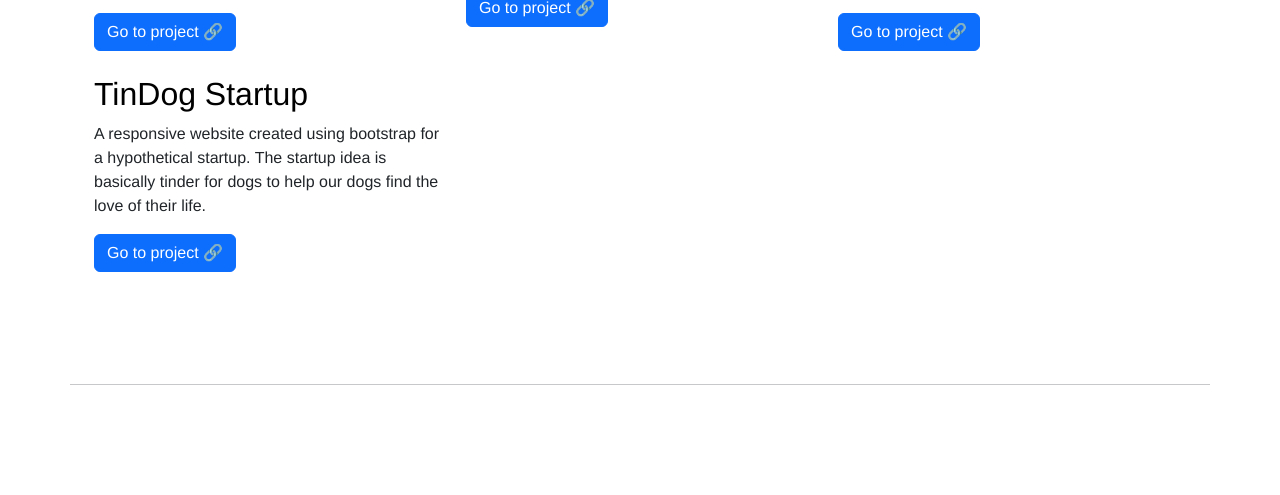
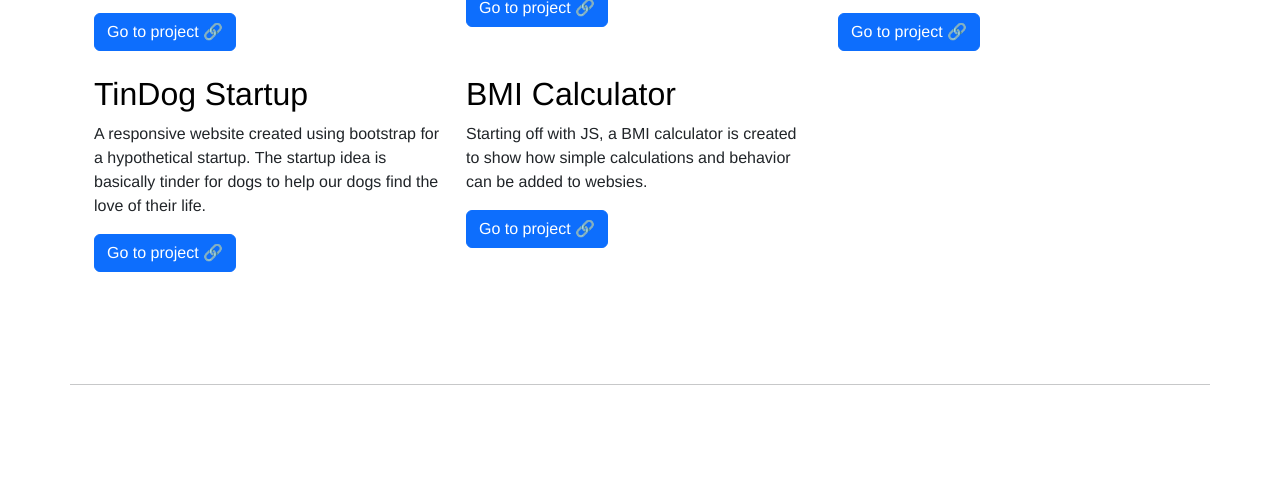
Before and after one commit to amrmagdy92/personal-site, a plain HTML site: page index.html in a window 1280 px wide. Shown: the part 3048-3543 px from the top of the page. Drawn offline with nearby package versions, Linux system fonts and the light colour scheme.

Commit message:
Added the BMI calculator to the website

```diff
--- a/index.html
+++ b/index.html
@@ -128,6 +128,15 @@
                             </a>
                         </div>
                     </div>
+                    <div class="col d-flex align-items-start">
+                        <div>
+                            <h3 class="fs-2 text-body-emphasis">BMI Calculator</h3>
+                            <p>Starting off with JS, a BMI calculator is created to show how simple calculations and behavior can be added to websies.</p>
+                            <a href="https://amrmagdy92.github.io/bmi-calculator/" target="_blank" class="btn btn-primary">
+                                Go to project 🔗
+                            </a>
+                        </div>
+                    </div>
                 </div>
             </div>
         </section>
```
